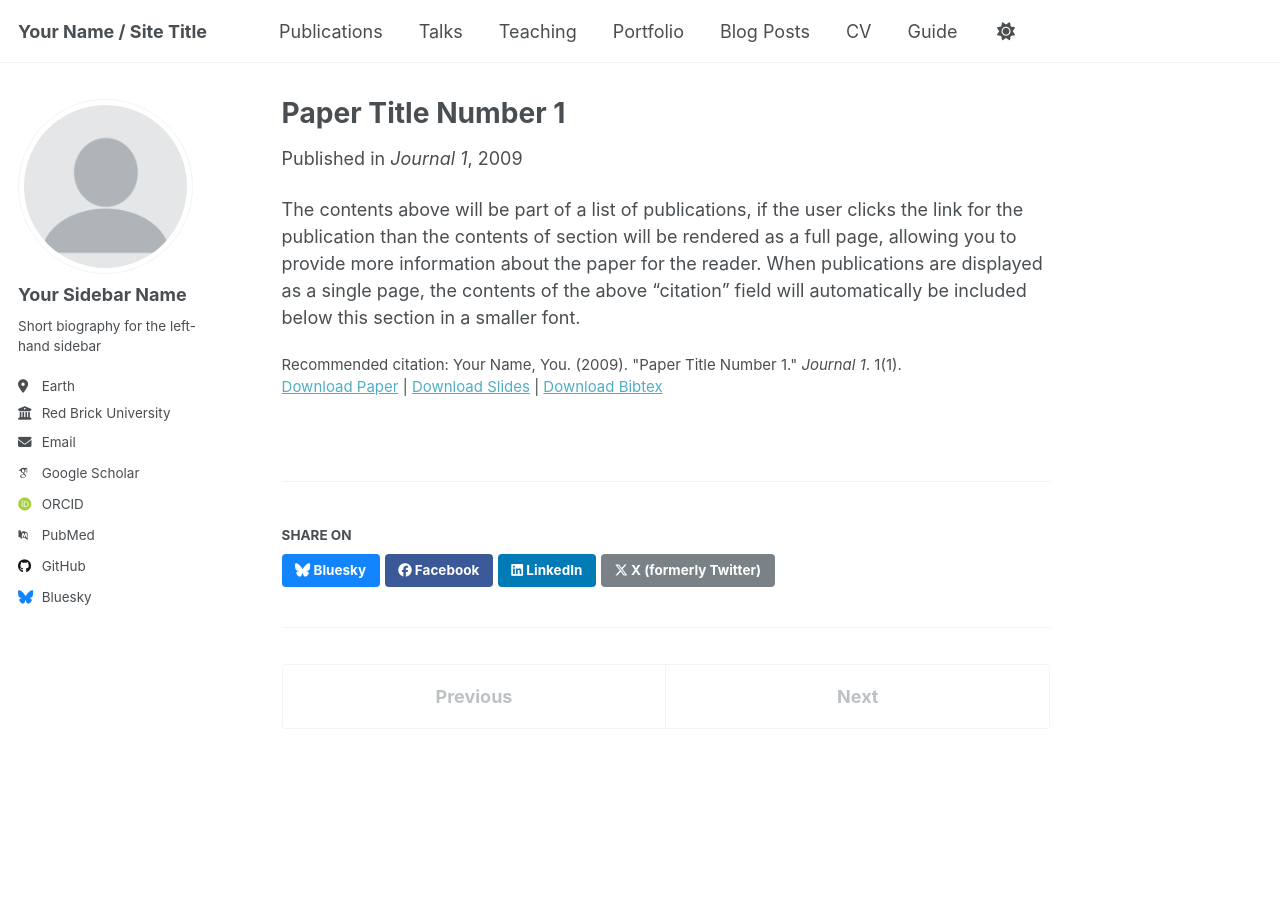
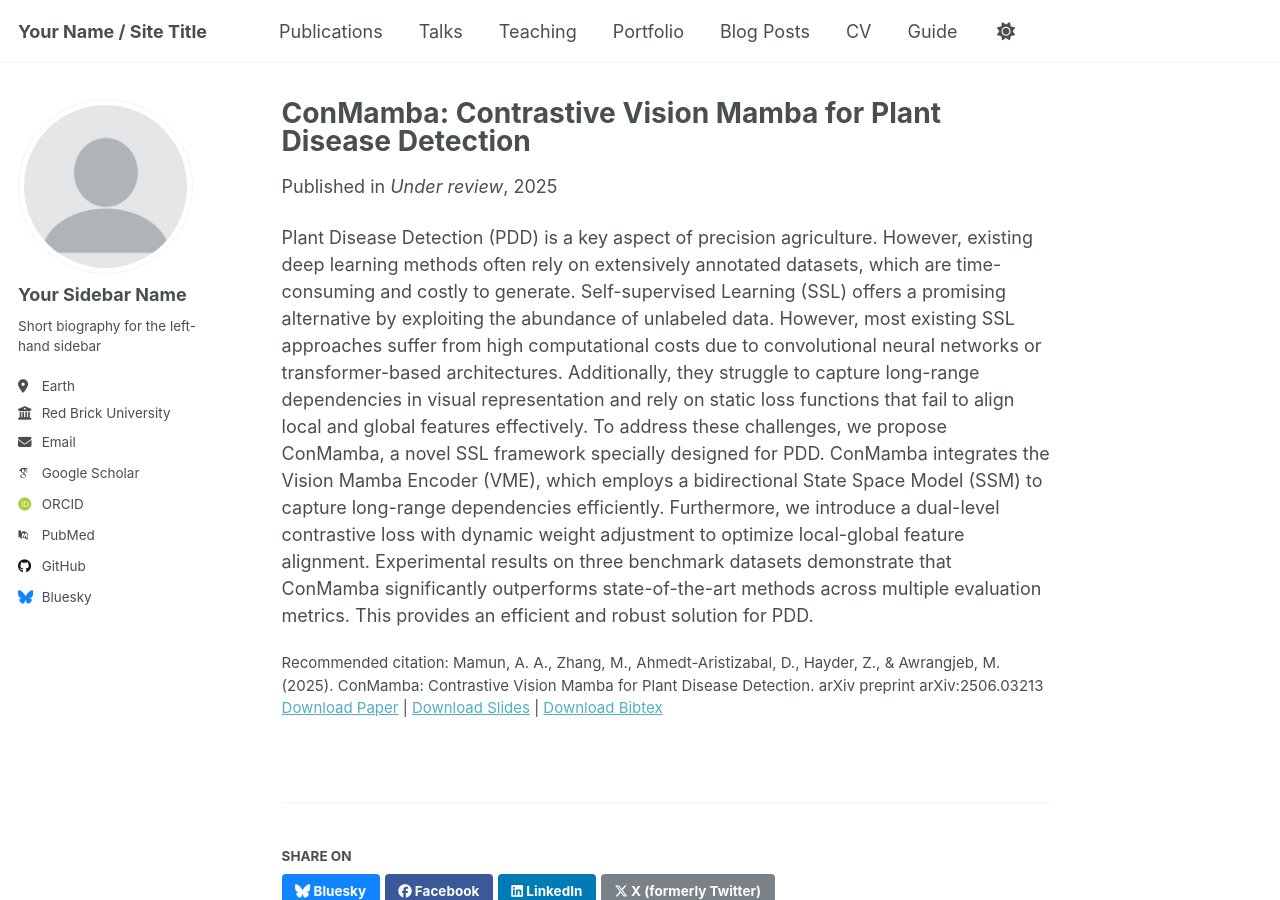
Before and after one commit to Miaohua9/Miaohua9.github.io, a Jekyll site: the page built from _publications/2009-10-01-paper-title-number-1.md, in a window 1280 px wide and 900 px high. Built offline with Jekyll 4.4.1, drawn with Linux system fonts in a browser that asks for light colours; some web fonts are replaced; a script that is not in the unit is left out.

Commit message:
Update Commamba

```diff
--- a/_publications/2009-10-01-paper-title-number-1.md
+++ b/_publications/2009-10-01-paper-title-number-1.md
@@ -1,14 +1,15 @@
 ---
-title: "Paper Title Number 1"
+title: "ConMamba: Contrastive Vision Mamba for Plant Disease Detection"
 collection: publications
 category: manuscripts
-permalink: /publication/2009-10-01-paper-title-number-1
-excerpt: 'This paper is about the number 1. The number 2 is left for future work.'
-date: 2009-10-01
-venue: 'Journal 1'
-slidesurl: 'http://academicpages.github.io/files/slides1.pdf'
-paperurl: 'http://academicpages.github.io/files/paper1.pdf'
-bibtexurl: 'http://academicpages.github.io/files/bibtex1.bib'
-citation: 'Your Name, You. (2009). &quot;Paper Title Number 1.&quot; <i>Journal 1</i>. 1(1).'
+permalink: /publication/conmamba-contrastive-vision-mamba
+excerpt: 'This paper proposes a contrastive learning framework using Vision Mamba for robust plant disease detection.'
+date: 2025-06-03
+venue: 'Under review'
+slidesurl: ''
+paperurl: 'https://arxiv.org/pdf/2506.03213'
+bibtexurl: ''
+citation: 'Mamun, A. A., Zhang, M., Ahmedt-Aristizabal, D., Hayder, Z., & Awrangjeb, M. (2025). ConMamba: Contrastive Vision Mamba for Plant Disease Detection. arXiv preprint arXiv:2506.03213'
 ---
-The contents above will be part of a list of publications, if the user clicks the link for the publication than the contents of section will be rendered as a full page, allowing you to provide more information about the paper for the reader. When publications are displayed as a single page, the contents of the above "citation" field will automatically be included below this section in a smaller font.
+Plant Disease Detection (PDD) is a key aspect of precision agriculture. However, existing deep learning methods often rely on extensively annotated datasets, which are time-consuming and costly to generate. Self-supervised Learning (SSL) offers a promising alternative by exploiting the abundance of unlabeled data. However, most existing SSL approaches suffer from high computational costs due to convolutional neural networks or transformer-based architectures. Additionally, they struggle to capture long-range dependencies in visual representation and rely on static loss functions that fail to align local and global features effectively. To address these challenges, we propose ConMamba, a novel SSL framework specially designed for PDD. ConMamba integrates the Vision Mamba
+Encoder (VME), which employs a bidirectional State Space Model (SSM) to capture long-range dependencies efficiently. Furthermore, we introduce a dual-level contrastive loss with dynamic weight adjustment to optimize local-global feature alignment. Experimental results on three benchmark datasets demonstrate that ConMamba significantly outperforms state-of-the-art methods across multiple evaluation metrics. This provides an efficient and robust solution for PDD.
```
